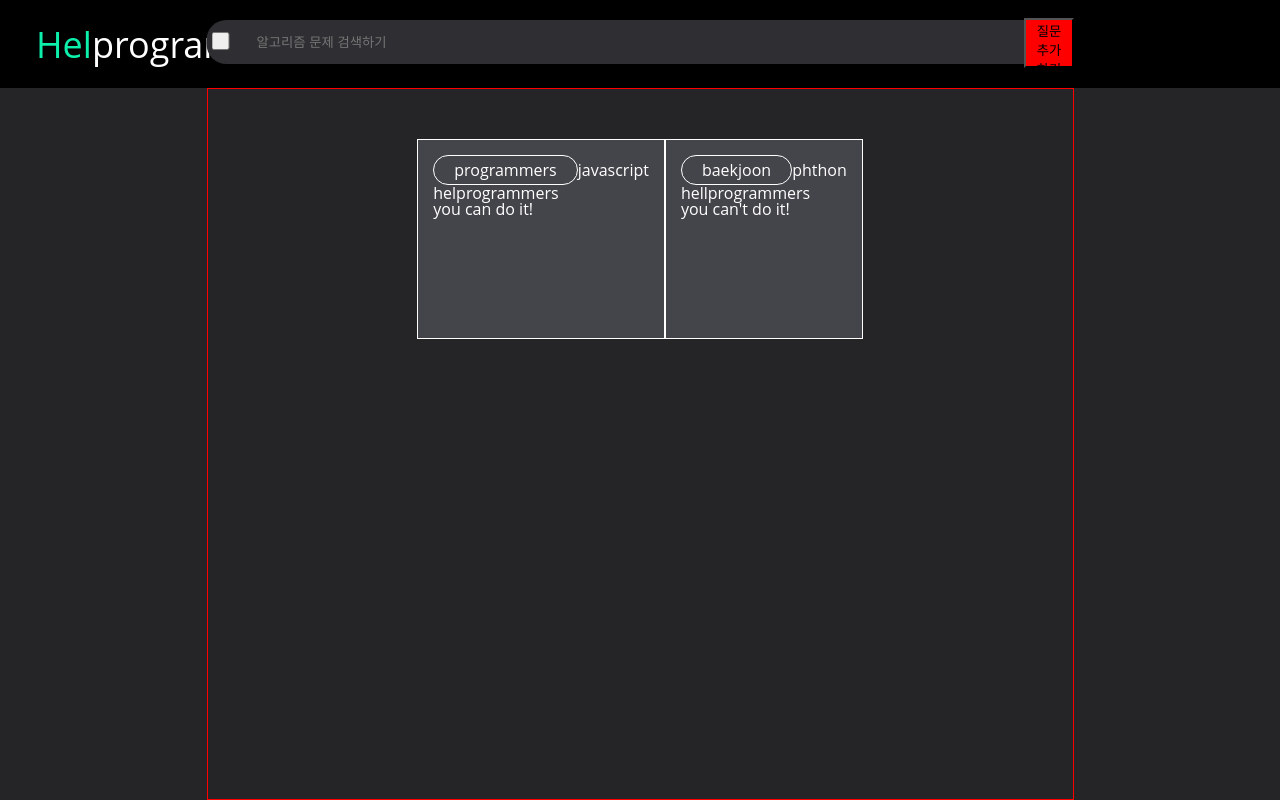
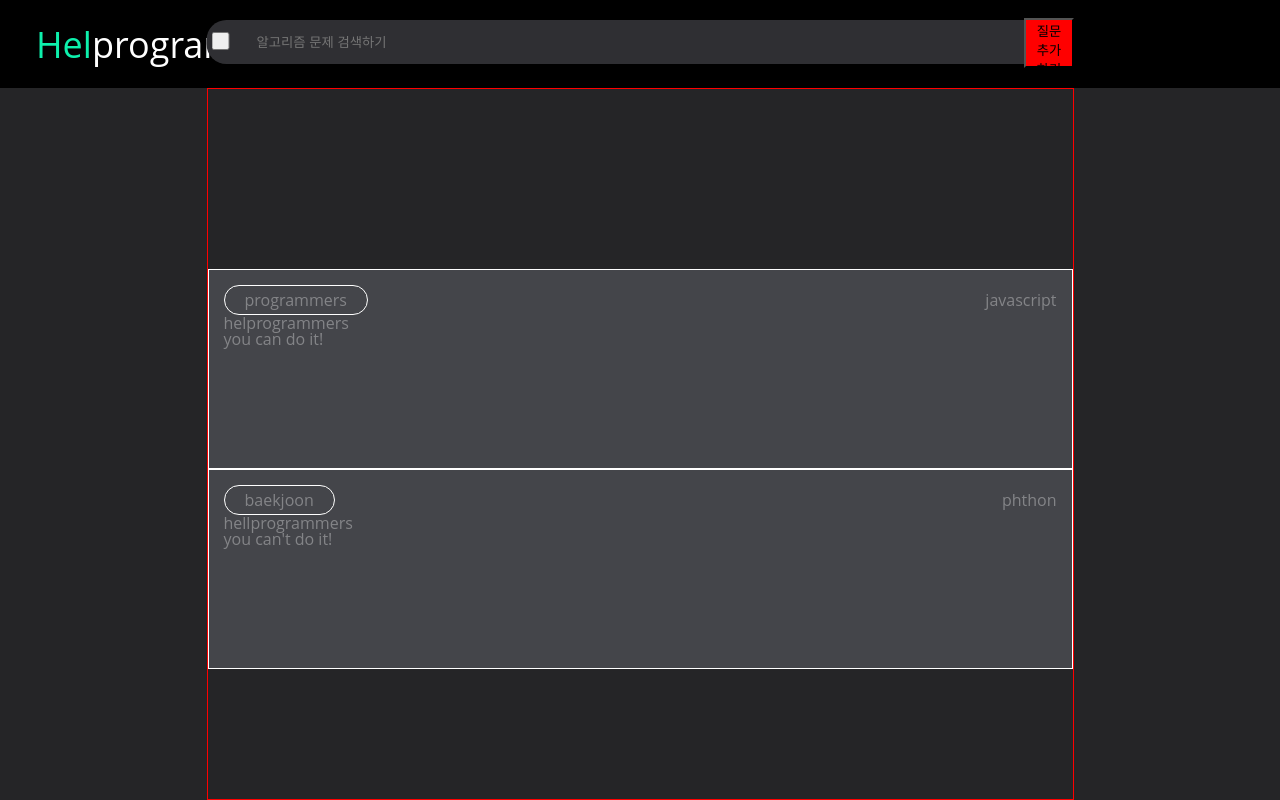
Before and after one commit to lte94/Helprogrammers-1, a React (Create React App) app: page / in a window 1280 px wide. Built offline with nearby package versions, Linux system fonts and the light colour scheme; data requests are answered from the project's data file.

Commit message:
💄 List component update
main >> List styled component conflilct

by @hyoloui

```diff
--- a/src/components/List.jsx
+++ b/src/components/List.jsx
@@ -63,6 +63,7 @@
 const Newsfeed = styled.section`
   display: flex;
   justify-content: center;
+  flex-direction: column;
   padding-top: 50px;
   min-width: 867px;
   border: 1px solid red;
@@ -75,7 +76,7 @@
   padding: 15px;
   border: 1px solid white;
   background-color: #44454a;
-  color: #fff;
+  color: #ffffff57;
 `;
 const ThreadHead = styled.div`
   display: flex;
```
